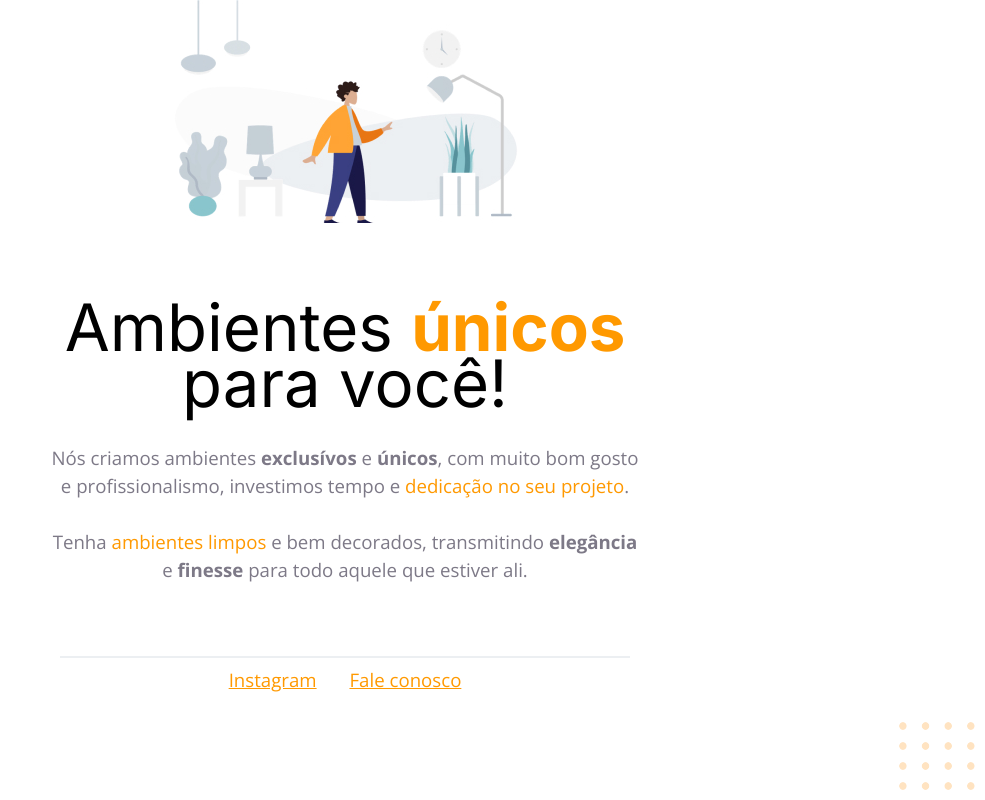
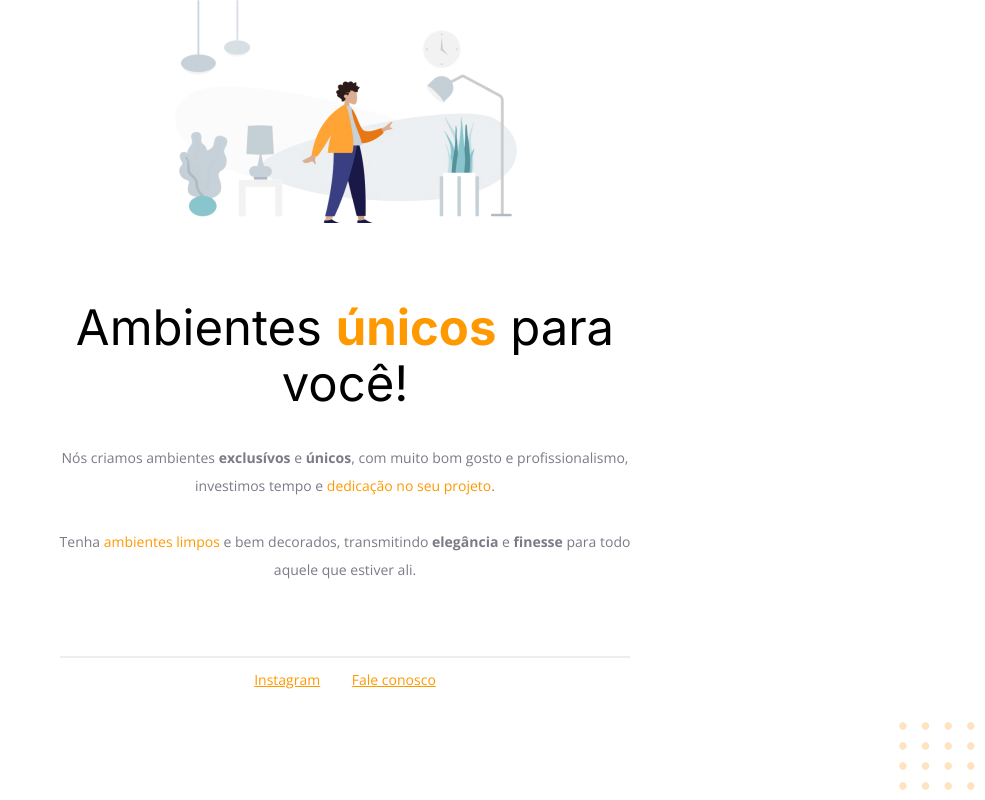
Before and after one commit to Celso-Fernandes-ON/project-01, a plain HTML site: page index.html in a window 1280 px wide. Shown: the whole page, without its empty margins (295-1280 px from the left). Drawn offline with nearby package versions, Linux system fonts and the light colour scheme.

Commit message:
Add files via upload

```diff
--- a/style.css
+++ b/style.css
@@ -3,7 +3,6 @@
     margin: 0;
 }
 body{
-    justify-content: center;
     text-align: center;
     font-family: 'Open Sans', sans-serif;
 }
@@ -26,7 +25,7 @@ main{
 h1{
     font-family: 'Inter', sans-serif;
     font-weight: normal;
-    font-size: 49pt;
+    font-size: 49px;
     line-height: 56px;
     margin-bottom: 32px;
 }
@@ -34,7 +33,7 @@ h1 span{
     font-weight: bold;
 }
 p, footer{
-    font-size: 14pt;
+    font-size: 14px;
     line-height: 28px;
     color: #7D7987;
 }
```
